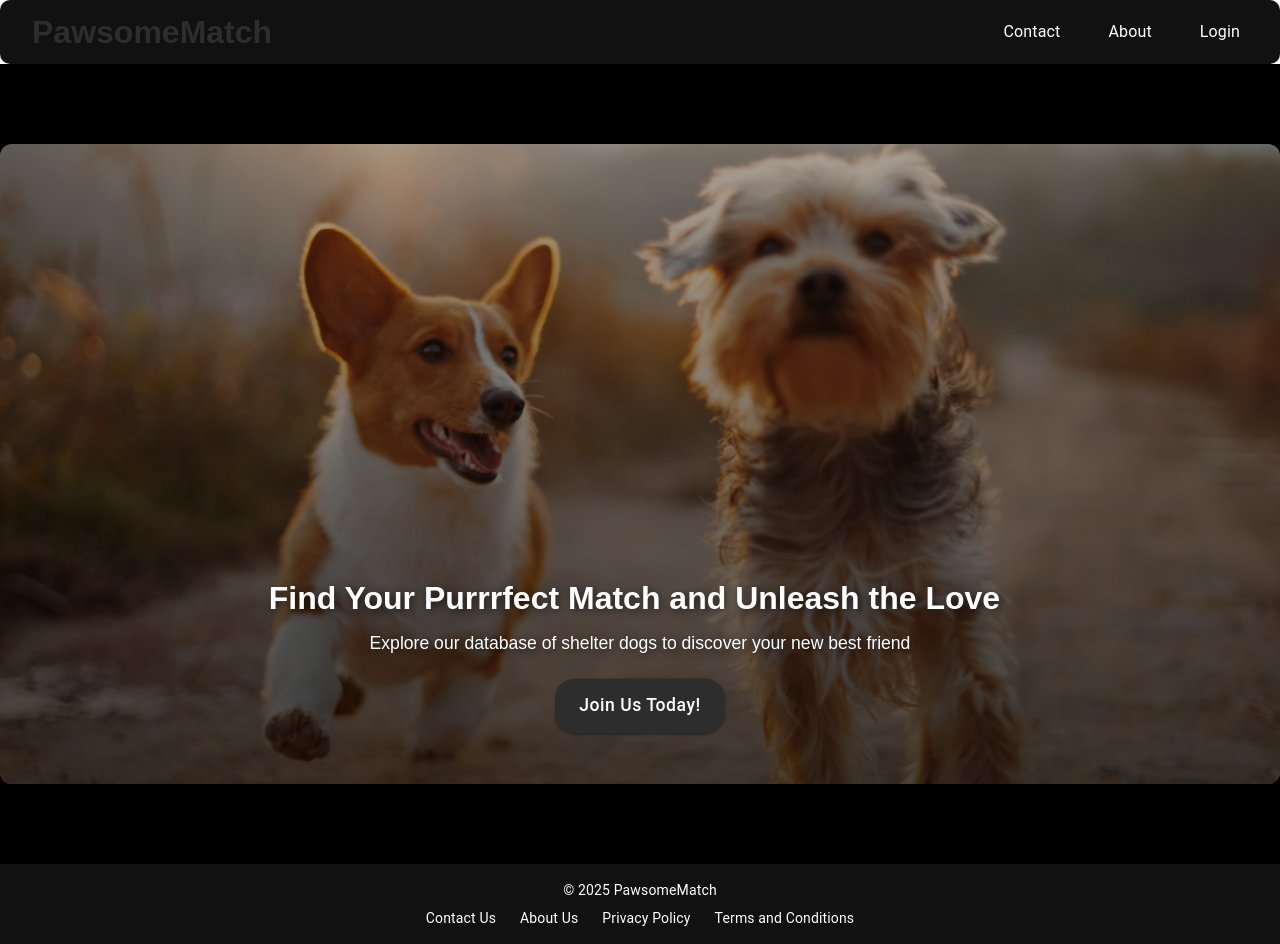
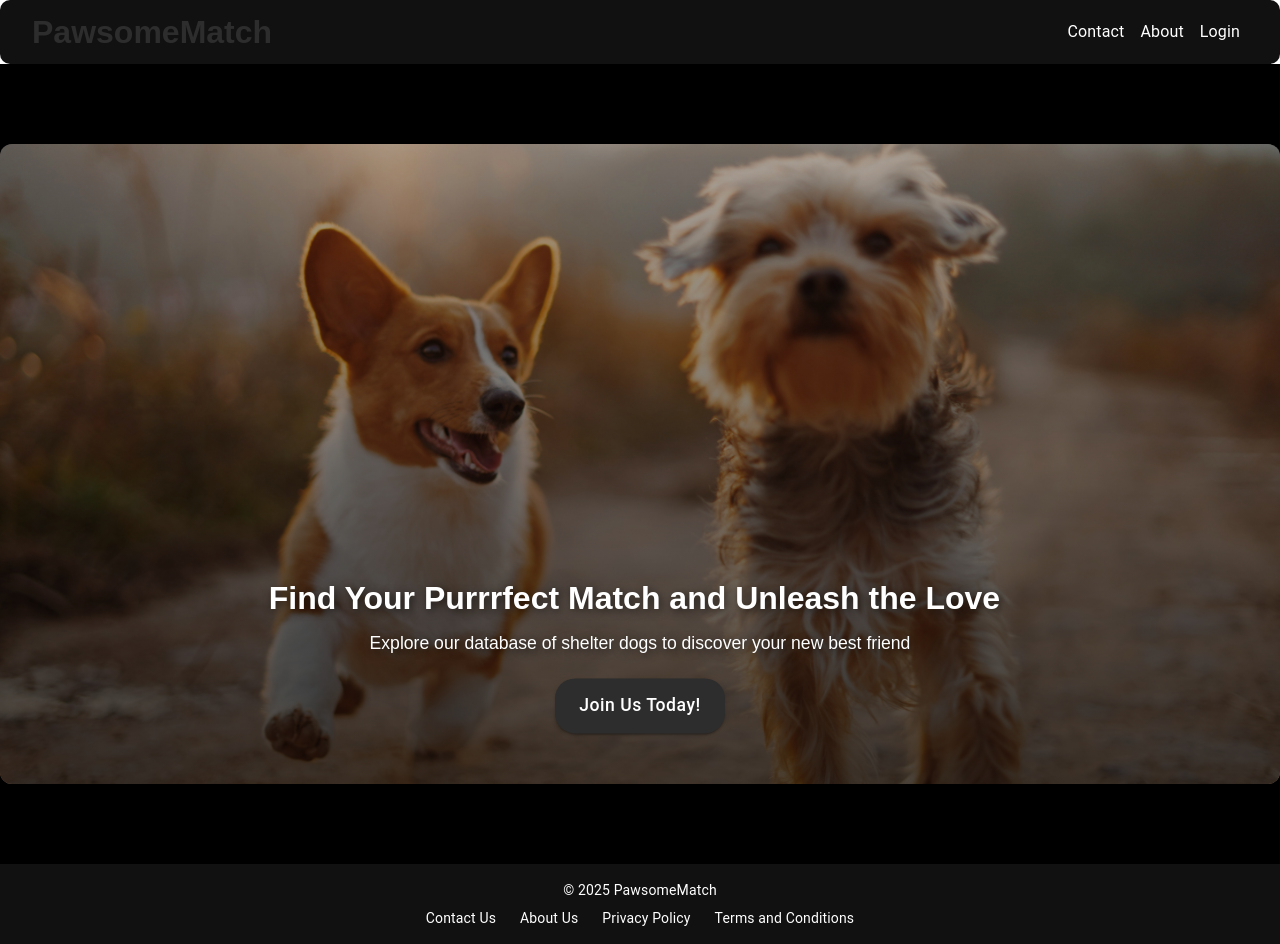
Before and after one commit to Andrew-h13/pawsome, a Next.js app: page / in a window 1280 px wide. Built offline with nearby package versions, Linux system fonts and the light colour scheme.

Commit message:
fixed cookies

```diff
--- a/src/layouts/ui/navbar.tsx
+++ b/src/layouts/ui/navbar.tsx
@@ -39,6 +39,7 @@ export default function Navbar() {
 
     if (success && typeof window !== "undefined") {
       Cookies.remove("loggedIn");
+      Cookies.remove("UserName");
       setLoggedIn(false);
       router.push("/login");
     } else {
@@ -80,7 +81,11 @@ export default function Navbar() {
         </h1>
       )}
 
-      <Grid2 container spacing={4} sx={{ alignItems: "center", width: "auto" }}>
+      <Grid2
+        container
+        spacing={isMobile ? "1" : "4"}
+        sx={{ alignItems: "center", width: "auto" }}
+      >
         {loggedIn && (
           <IconButton
             sx={{ color: "white" }}
```
